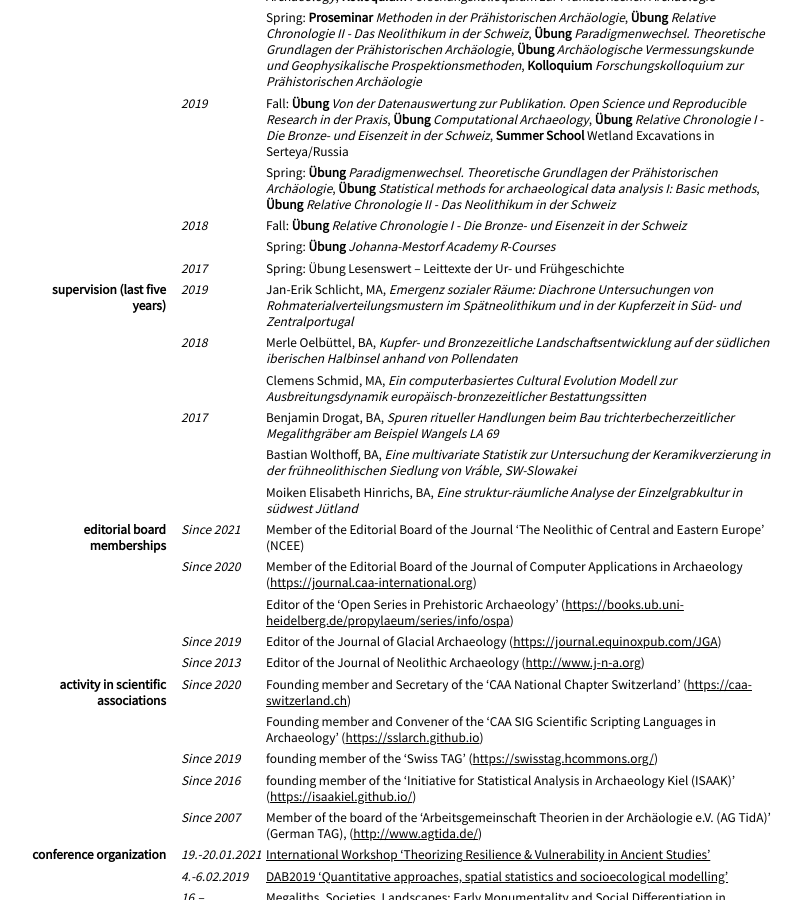
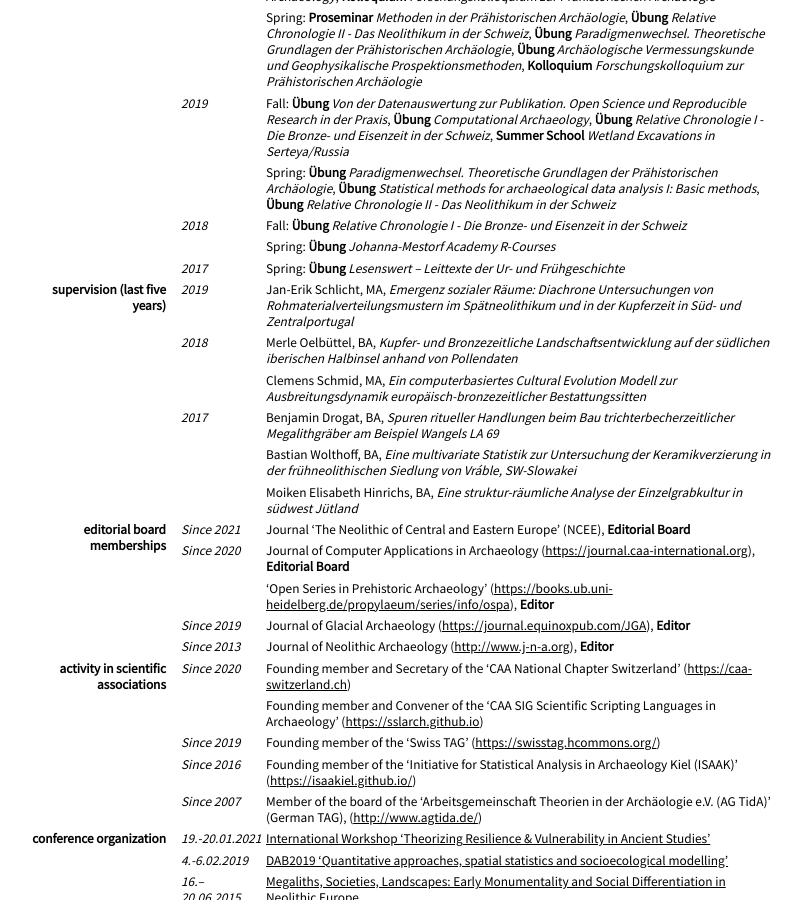
Before and after one commit to MartinHinz/cv, a Jekyll site: the page built from cv_english.md, in a window 1280 px wide and 900 px high, scrolled down 1333 px. Shown: the whole window, without its empty margins (224-1026 px from the left). Built offline with Jekyll 4.4.1, drawn with Linux system fonts in a browser that asks for light colours; nearby versions of some CDN libraries; our own code applies the rules of GitHub Pages for plain Markdown files.

Commit message:
several smaller corrections

```diff
--- a/cv_english.md
+++ b/cv_english.md
@@ -130,7 +130,7 @@ Since 2020
   - Spring: **Proseminar** *Methoden in der Prähistorischen Archäologie*, **Übung** *Relative Chronologie II - Das Neolithikum in der Schweiz*, **Übung** *Paradigmenwechsel. Theoretische Grundlagen der Prähistorischen Archäologie*, **Übung** *Archäologische Vermessungskunde und Geophysikalische Prospektionsmethoden*, **Kolloquium** *Forschungskolloquium zur Prähistorischen Archäologie*
 
 2019
-: - Fall: **Übung** *Von der Datenauswertung zur Publikation. Open Science und Reproducible Research in der Praxis*, **Übung** *Computational Archaeology*, **Übung** *Relative Chronologie I - Die Bronze- und Eisenzeit in der Schweiz*, **Summer School** Wetland Excavations in Serteya/Russia
+: - Fall: **Übung** *Von der Datenauswertung zur Publikation. Open Science und Reproducible Research in der Praxis*, **Übung** *Computational Archaeology*, **Übung** *Relative Chronologie I - Die Bronze- und Eisenzeit in der Schweiz*, **Summer School** *Wetland Excavations in Serteya/Russia*
   - Spring: **Übung** *Paradigmenwechsel. Theoretische Grundlagen der Prähistorischen Archäologie*, **Übung** *Statistical methods for archaeological data analysis I: Basic methods*, **Übung** *Relative Chronologie II - Das Neolithikum in der Schweiz*
 
 2018
@@ -138,7 +138,7 @@ Since 2020
   - Spring: **Übung** *Johanna-Mestorf Academy R-Courses*
 
 2017
-: - Spring: Übung Lesenswert – Leittexte der Ur- und Frühgeschichte
+: - Spring: **Übung** *Lesenswert – Leittexte der Ur- und Frühgeschichte*
 
 ### supervision (last five years)
 
@@ -156,17 +156,17 @@ Since 2020
 
 ### editorial board memberships
 Since 2021
-:  - Member of the Editorial Board of the Journal ‘The Neolithic of Central and Eastern Europe’ (NCEE)
+:  - Journal ‘The Neolithic of Central and Eastern Europe’ (NCEE), **Editorial Board**
 
 Since 2020
-:  - Member of the Editorial Board of the Journal of Computer Applications in Archaeology ([https://journal.caa-international.org](https://journal.caa-international.org))
-   - Editor of the 'Open Series in Prehistoric Archaeology' ([https://books.ub.uni-heidelberg.de/propylaeum/series/info/ospa](https://books.ub.uni-heidelberg.de/propylaeum/series/info/ospa))
+:  - Journal of Computer Applications in Archaeology ([https://journal.caa-international.org](https://journal.caa-international.org)), **Editorial Board**
+   - 'Open Series in Prehistoric Archaeology' ([https://books.ub.uni-heidelberg.de/propylaeum/series/info/ospa](https://books.ub.uni-heidelberg.de/propylaeum/series/info/ospa)), **Editor**
 
 Since 2019
-:  - Editor of the Journal of Glacial Archaeology ([https://journal.equinoxpub.com/JGA](https://journal.equinoxpub.com/JGA))
+:  - Journal of Glacial Archaeology ([https://journal.equinoxpub.com/JGA](https://journal.equinoxpub.com/JGA)), **Editor**
 
 Since 2013
-:  - Editor of the Journal of Neolithic Archaeology ([http://www.j-n-a.org](http://www.j-n-a.org))
+:  - Journal of Neolithic Archaeology ([http://www.j-n-a.org](http://www.j-n-a.org)), **Editor**
 
 ### activity in scientific associations
 Since 2020
@@ -174,10 +174,10 @@ Since 2020
   - Founding member and Convener of the 'CAA SIG Scientific Scripting Languages in Archaeology' ([https://sslarch.github.io](https://sslarch.github.io))
 
 Since 2019
-: - founding member of the 'Swiss TAG' ([https://swisstag.hcommons.org/](https://swisstag.hcommons.org/))
+: - Founding member of the 'Swiss TAG' ([https://swisstag.hcommons.org/](https://swisstag.hcommons.org/))
 
 Since 2016
-: - founding member of the 'Initiative for Statistical Analysis in Archaeology Kiel (ISAAK)' ([https://isaakiel.github.io/](https://isaakiel.github.io/))
+: - Founding member of the 'Initiative for Statistical Analysis in Archaeology Kiel (ISAAK)' ([https://isaakiel.github.io/](https://isaakiel.github.io/))
 
 Since 2007
 : - Member of the board of the 'Arbeitsgemeinschaft Theorien in der Archäologie e.V. (AG TidA)' (German TAG), ([http://www.agtida.de/](http://www.agtida.de/))
```
